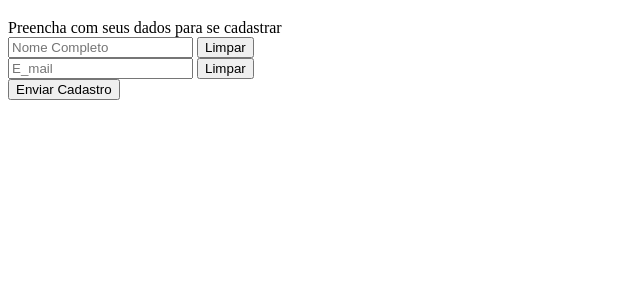
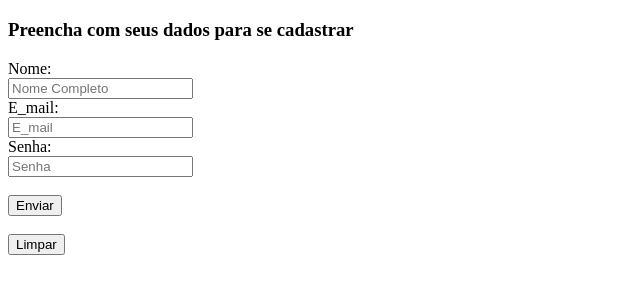
Before and after one commit to maxh33/curso_ebac_frontend, a plain HTML site: page doc.HTML/Formulario_exercicio_modulo_3.html in a window 1280 px wide. Shown: the part 61-354 px from the top of the page, without its empty margins (0-640 px from the left). Drawn offline with Linux system fonts and the light colour scheme.

Commit message:
correção exercicio modulo 3

```diff
--- a/doc.HTML/Formulario_exercicio_modulo_3.html
+++ b/doc.HTML/Formulario_exercicio_modulo_3.html
@@ -8,18 +8,20 @@
 </head>
 <body>
     <h1>Exercício Formulario</h1>
+    <h3>Preencha com seus dados para se cadastrar</h3>
     <form >
-        <label for="Preencha com seus dados para cadastro">Preencha com seus dados para se cadastrar</label>
-        <br/>
-        <input type="text" placeholder="Nome Completo"> <button type="reset">
-            Limpar
-        </button>
-        <br/>
-        <input type="text" placeholder="E_mail"> <button type="reset">
-            Limpar
-        <br />
+        <label for="nome">Nome:</label><br>
+        <input type="text" placeholder="Nome Completo" id="nome"><br>
+        <label for="email">E_mail:</label><br>
+        <input type="email" placeholder="E_mail" id="email"><br>
+        <label for="senha">Senha:</label><br>
+        <input type="password" placeholder="Senha" name="Senha" id="senha"><br>
+    <br />
+    <button type="submit" id="Enviar">
+        Enviar
+    </button><br>
+    <br />
+    <button type="reset" id="limpar">Limpar</button>
     </form>
-    <button type="submit">
-        Enviar Cadastro
 </body>
 </html>
```
